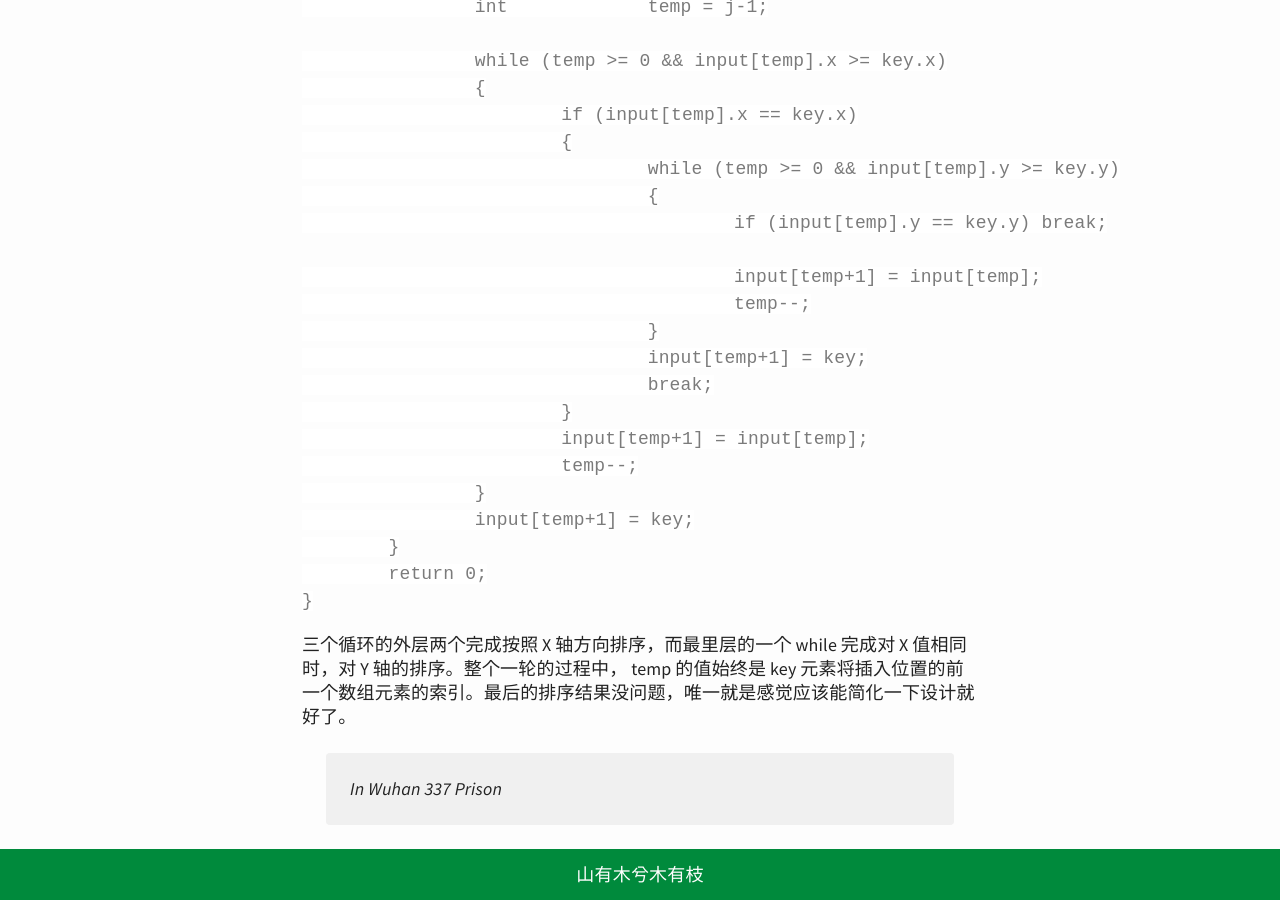
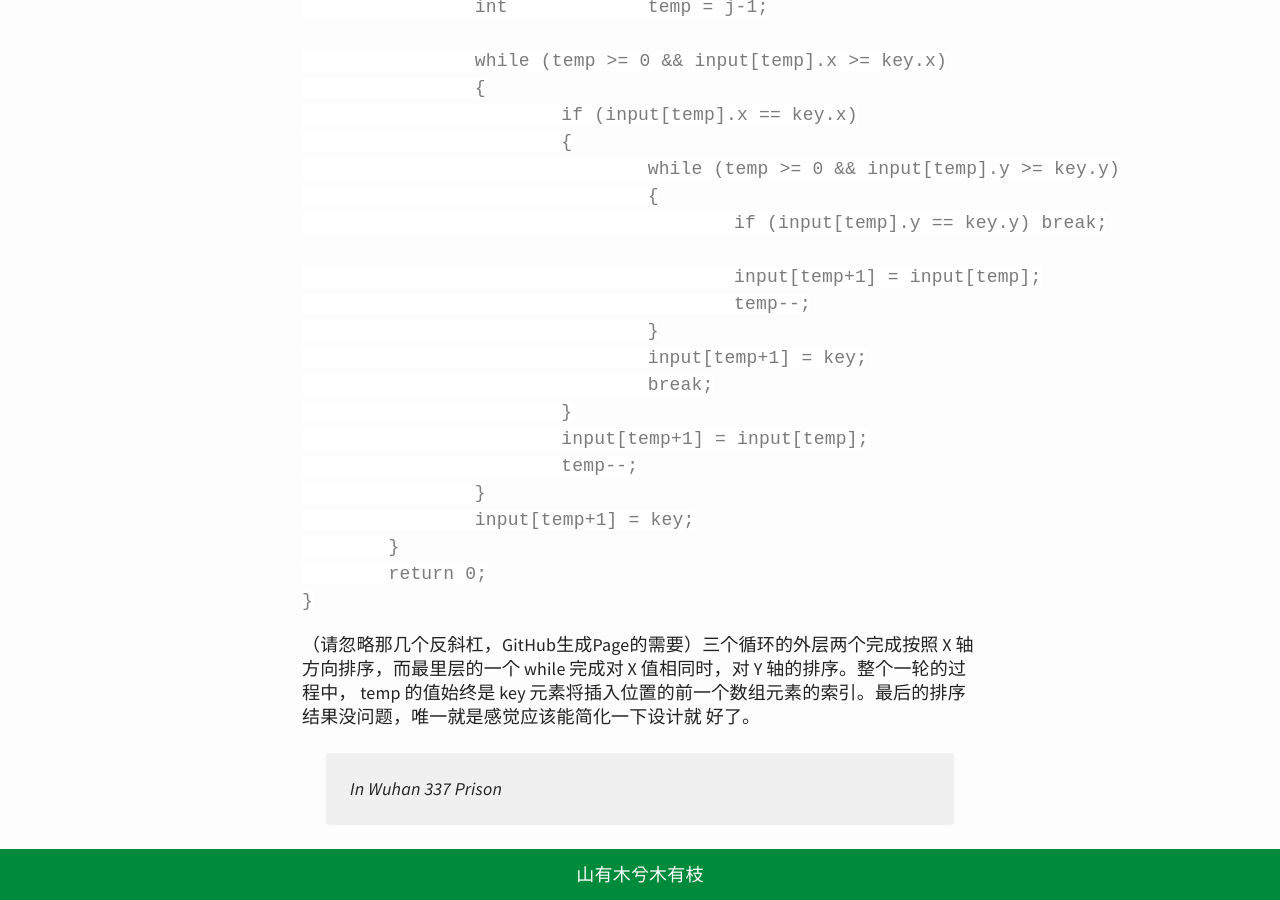
Before and after one commit to bitchild/bitchild.github.io, a Jekyll site: the page built from _posts/2015-8-12-Sort-Point.md, in a window 1280 px wide and 900 px high, scrolled down 1548 px. Built offline with Jekyll 4.4.1, drawn with Linux system fonts in a browser that asks for light colours.

Commit message:
Update 2015-8-12-Sort-Point.md

```diff
--- a/_posts/2015-8-12-Sort-Point.md
+++ b/_posts/2015-8-12-Sort-Point.md
@@ -67,7 +67,7 @@ title: 插排二维坐标点
 		return 0;
 	}
 
-三个循环的外层两个完成按照 X 轴方向排序，而最里层的一个 while 完成对 X 值相同时，对 Y 轴的排序。整个一轮的过程中，
+（请忽略那几个反斜杠，GitHub生成Page的需要）三个循环的外层两个完成按照 X 轴方向排序，而最里层的一个 while 完成对 X 值相同时，对 Y 轴的排序。整个一轮的过程中，
 temp 的值始终是 key 元素将插入位置的前一个数组元素的索引。最后的排序结果没问题，唯一就是感觉应该能简化一下设计就
 好了。
 
```
